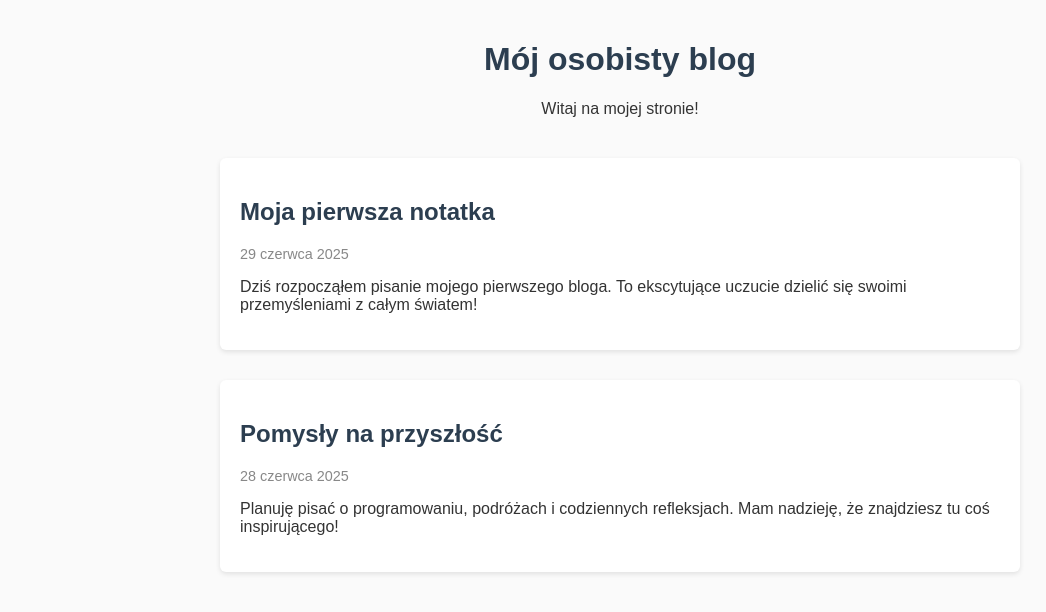
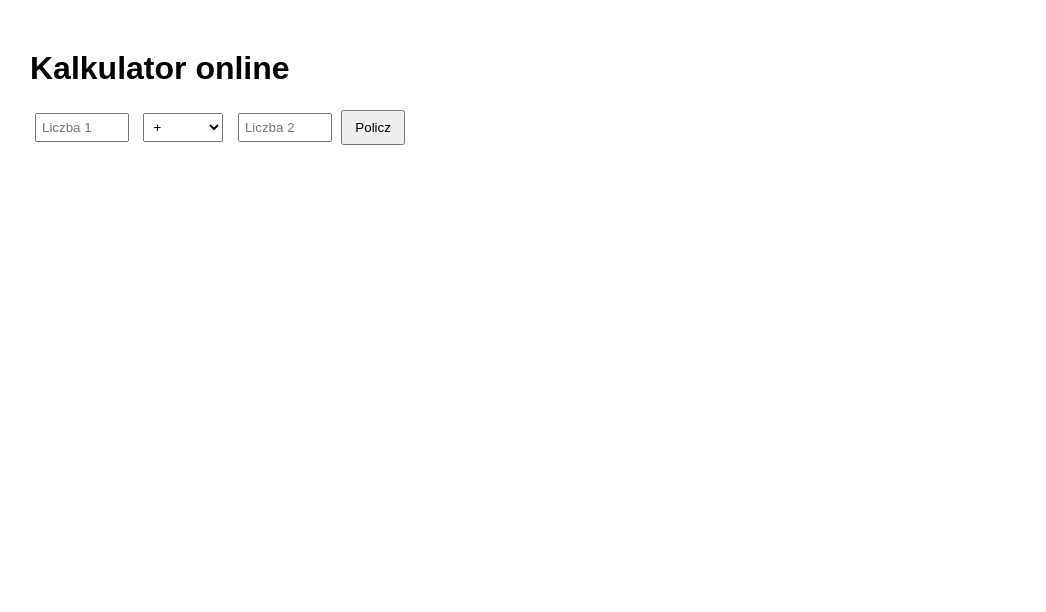
Before and after one commit to andrew76999/ZadanieDomowe, a plain HTML site: page docs/index.html in a window 1280 px wide. Shown: the whole page, without its empty margins (20-1066 px from the left). Drawn offline with Linux system fonts and the light colour scheme.

Commit message:
Poprawiono kalkulator

```diff
--- a/docs/index.html
+++ b/docs/index.html
@@ -1,53 +1,52 @@
 <!DOCTYPE html>
 <html lang="pl">
 <head>
-    <meta charset="UTF-8">
-    <title>Mój Blog</title>
-    <style>
-        body {
-            font-family: Arial, sans-serif;
-            background-color: #fafafa;
-            color: #333;
-            max-width: 800px;
-            margin: 0 auto;
-            padding: 20px;
-        }
-        header {
-            text-align: center;
-            margin-bottom: 40px;
-        }
-        article {
-            background: white;
-            padding: 20px;
-            border-radius: 6px;
-            box-shadow: 0 2px 5px rgba(0,0,0,0.1);
-            margin-bottom: 30px;
-        }
-        h1, h2 {
-            color: #2c3e50;
-        }
-        .date {
-            color: #888;
-            font-size: 0.9em;
-        }
-    </style>
+  <meta charset="UTF-8" />
+  <title>Kalkulator online</title>
+  <style>
+    body { font-family: Arial; margin: 50px; }
+    input, select { margin: 5px; padding: 5px; width: 80px; }
+    button { padding: 8px 12px; }
+    #result { margin-top: 15px; font-size: 1.2em; font-weight: bold; }
+  </style>
 </head>
 <body>
-    <header>
-        <h1>Mój osobisty blog</h1>
-        <p>Witaj na mojej stronie!</p>
-    </header>
+  <h1>Kalkulator online</h1>
+  <input type="number" id="a" placeholder="Liczba 1" />
+  <select id="op">
+    <option value="+">+</option>
+    <option value="-">−</option>
+    <option value="*">*</option>
+    <option value="/">/</option>
+  </select>
+  <input type="number" id="b" placeholder="Liczba 2" />
+  <button onclick="calculate()">Policz</button>
 
-    <article>
-        <h2>Moja pierwsza notatka</h2>
-        <p class="date">29 czerwca 2025</p>
-        <p>Dziś rozpocząłem pisanie mojego pierwszego bloga. To ekscytujące uczucie dzielić się swoimi przemyśleniami z całym światem!</p>
-    </article>
+  <div id="result"></div>
 
-    <article>
-        <h2>Pomysły na przyszłość</h2>
-        <p class="date">28 czerwca 2025</p>
-        <p>Planuję pisać o programowaniu, podróżach i codziennych refleksjach. Mam nadzieję, że znajdziesz tu coś inspirującego!</p>
-    </article>
+  <script>
+    function calculate() {
+      const a = parseFloat(document.getElementById("a").value);
+      const b = parseFloat(document.getElementById("b").value);
+      const op = document.getElementById("op").value;
+      let result = "";
+
+      if (isNaN(a) || isNaN(b)) {
+        result = "Wprowadź dwie liczby!";
+      } else if (op === "/" && b === 0) {
+        result = "Nie można dzielić przez zero!";
+      } else {
+        switch (op) {
+          case "+": result = a + b; break;
+          case "-": result = a - b; break;
+          case "*": result = a * b; break;
+          case "/": result = a / b; break;
+        }
+        result = "Wynik: " + result;
+      }
+
+      document.getElementById("result").textContent = result;
+    }
+  </script>
 </body>
 </html>
```
